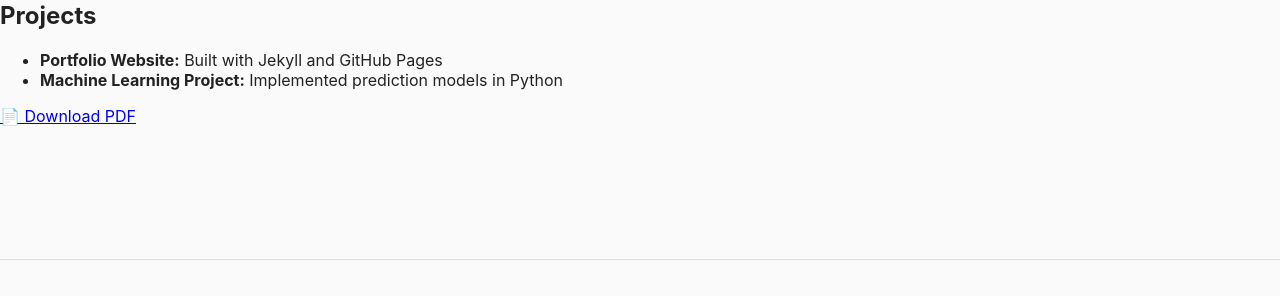
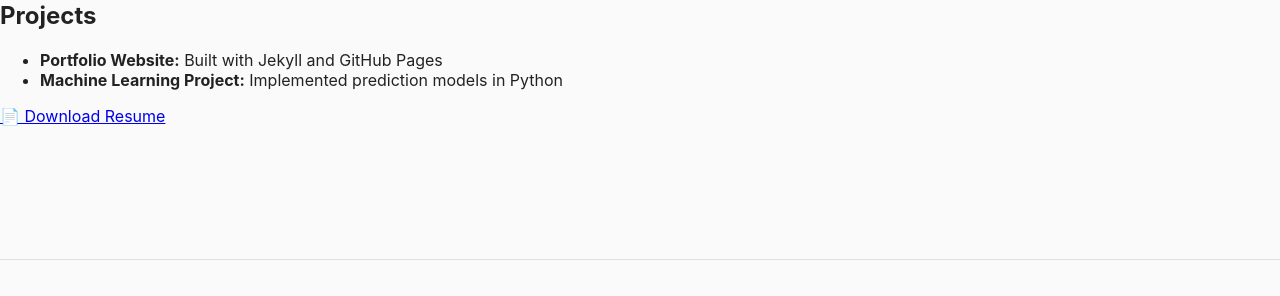
Before and after one commit to henrymarsom/henrymarsom.github.io, a Jekyll site: the page built from resume.md, in a window 1280 px wide. Shown: the part 554-850 px from the top of the page. Built offline with Jekyll 4.4.1, drawn with Linux system fonts in a browser that asks for light colours.

Commit message:
Update resume.md

```diff
--- a/resume.md
+++ b/resume.md
@@ -41,7 +41,7 @@ permalink: /resume/
   </section>
 
   <section class="resume-section">
-    <a class="resume-download" href="/assets/Resume_CharlesMarsom.pdf" target="_blank">📄 Download PDF</a>
+    <a class="resume-download" href="/assets/Resume Fa2025.pdf" target="_blank">📄 Download Resume</a>
   </section>
 
 </div>
```
